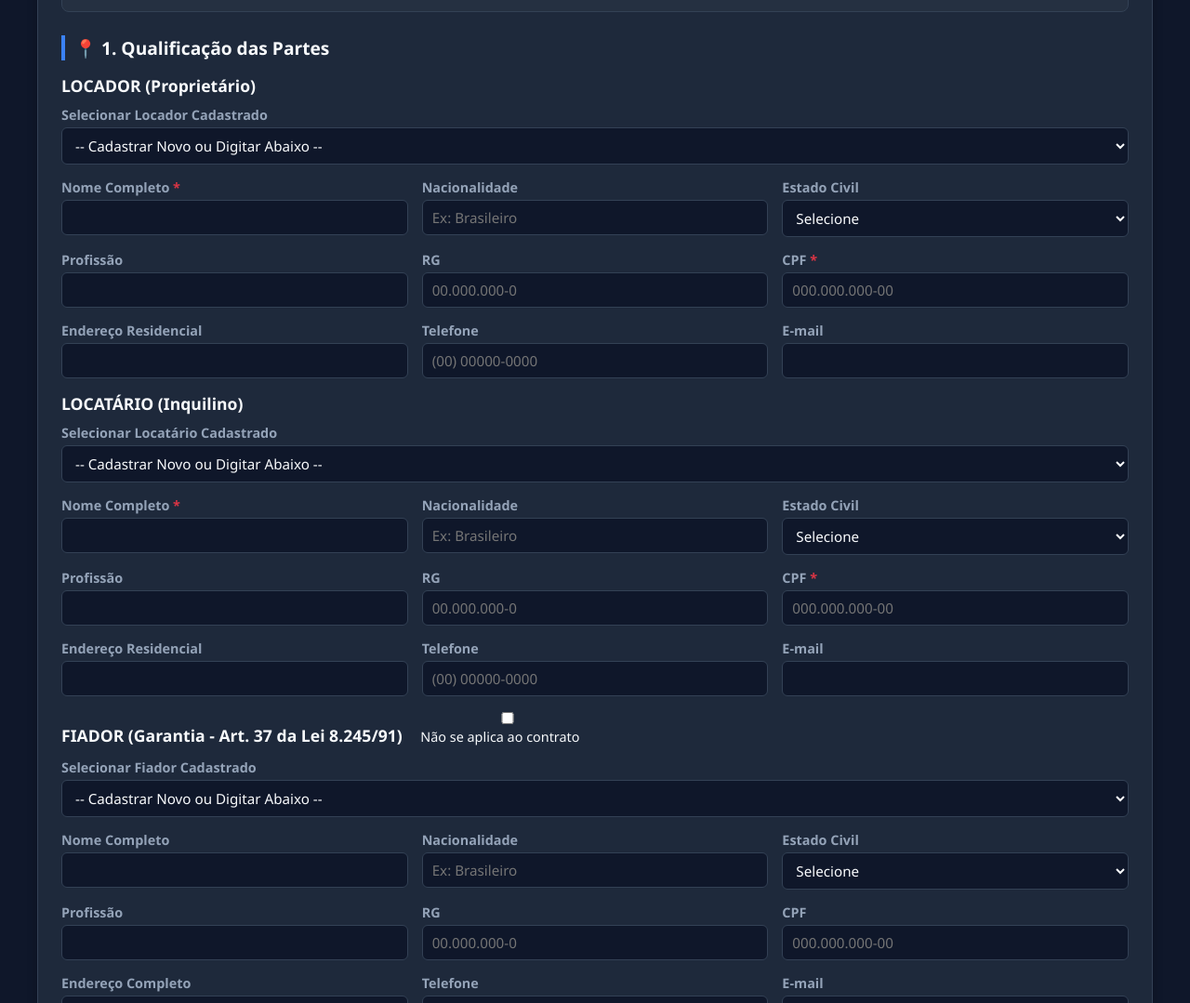
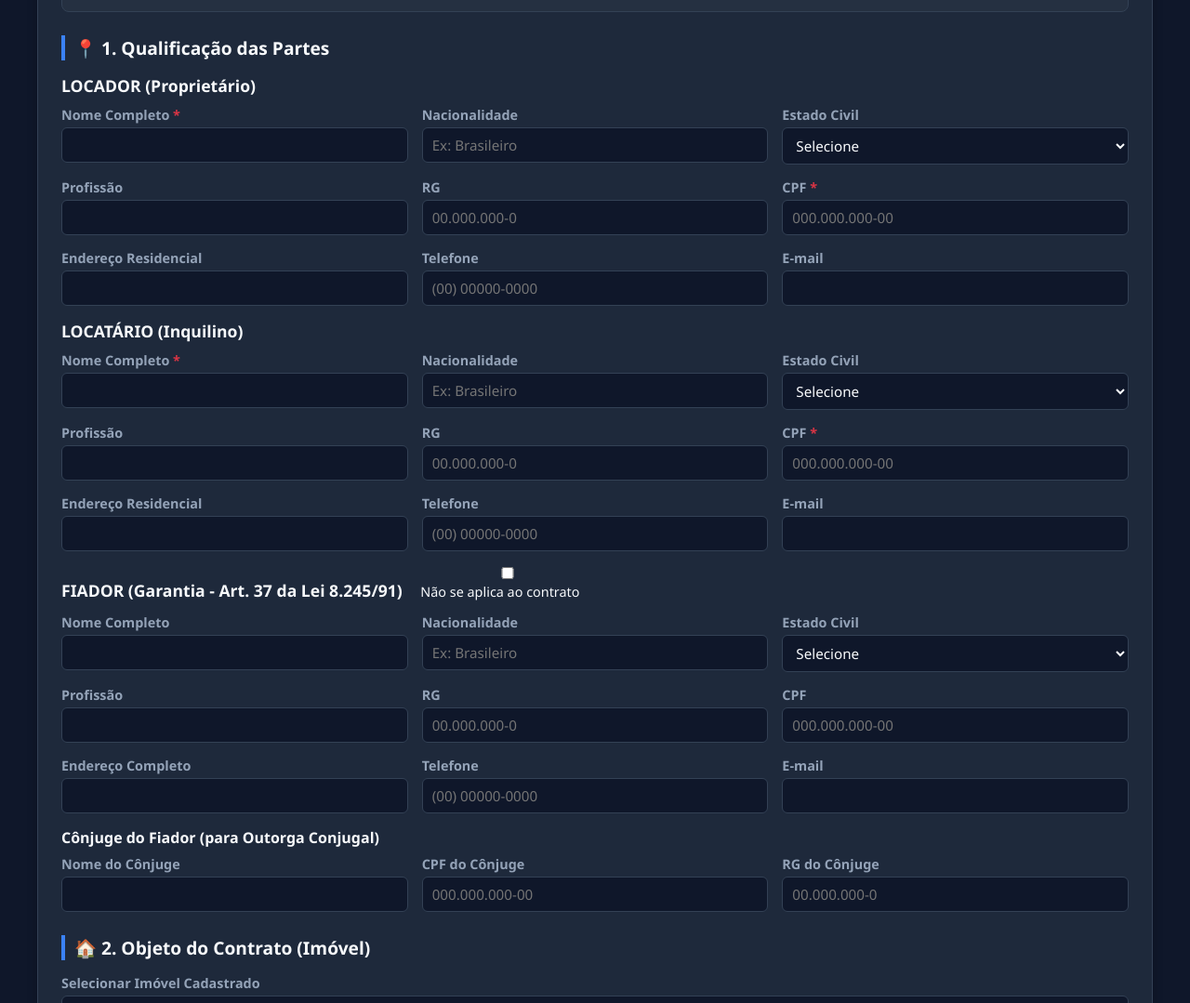
Before and after one commit to twoaseven/criador-contrato, a plain HTML site: page aluguel.html in a window 1280 px wide. Shown: the part 357-1436 px from the top of the page at 93% size. Drawn offline with nearby package versions, Linux system fonts and the light colour scheme; no server answers.

Commit message:
Fix HTML formatting and structure

```diff
--- a/aluguel.html
+++ b/aluguel.html
@@ -38,14 +38,7 @@
 
         <!-- LOCADOR -->
         <h3>LOCADOR (Proprietário)</h3>
-        <div class="form-row">
-            <div class="form-group" style="flex:1 1 100%;">
-                <label>Selecionar Locador Cadastrado</label>
-                <select id="selectLocador" onchange="selecionarLocadorPorDropdown(this.value)">
-                    <option value="">-- Cadastrar Novo ou Digitar Abaixo --</option>
-                </select>
-            </div>
-        </div>
+
         <div class="form-row">
             <div class="form-group">
                 <label>Nome Completo <span class="campo-obrigatorio">*</span></label>
@@ -98,14 +91,7 @@
 
         <!-- LOCATÁRIO -->
         <h3>LOCATÁRIO (Inquilino)</h3>
-        <div class="form-row">
-            <div class="form-group" style="flex:1 1 100%;">
-                <label>Selecionar Locatário Cadastrado</label>
-                <select id="selectLocatario" onchange="selecionarLocatarioPorDropdown(this.value)">
-                    <option value="">-- Cadastrar Novo ou Digitar Abaixo --</option>
-                </select>
-            </div>
-        </div>
+
         <div class="form-row">
             <div class="form-group">
                 <label>Nome Completo <span class="campo-obrigatorio">*</span></label>
@@ -163,14 +149,7 @@
             </label>
         </h3>
         <div id="blocoFiadorContainer">
-            <div class="form-row">
-                <div class="form-group" style="flex:1 1 100%;">
-                    <label>Selecionar Fiador Cadastrado</label>
-                    <select id="selectFiador" onchange="selecionarFiadorPorDropdown(this.value)">
-                        <option value="">-- Cadastrar Novo ou Digitar Abaixo --</option>
-                    </select>
-                </div>
-            </div>
+
             <div class="form-row">
                 <div class="form-group">
                     <label>Nome Completo</label>
```
